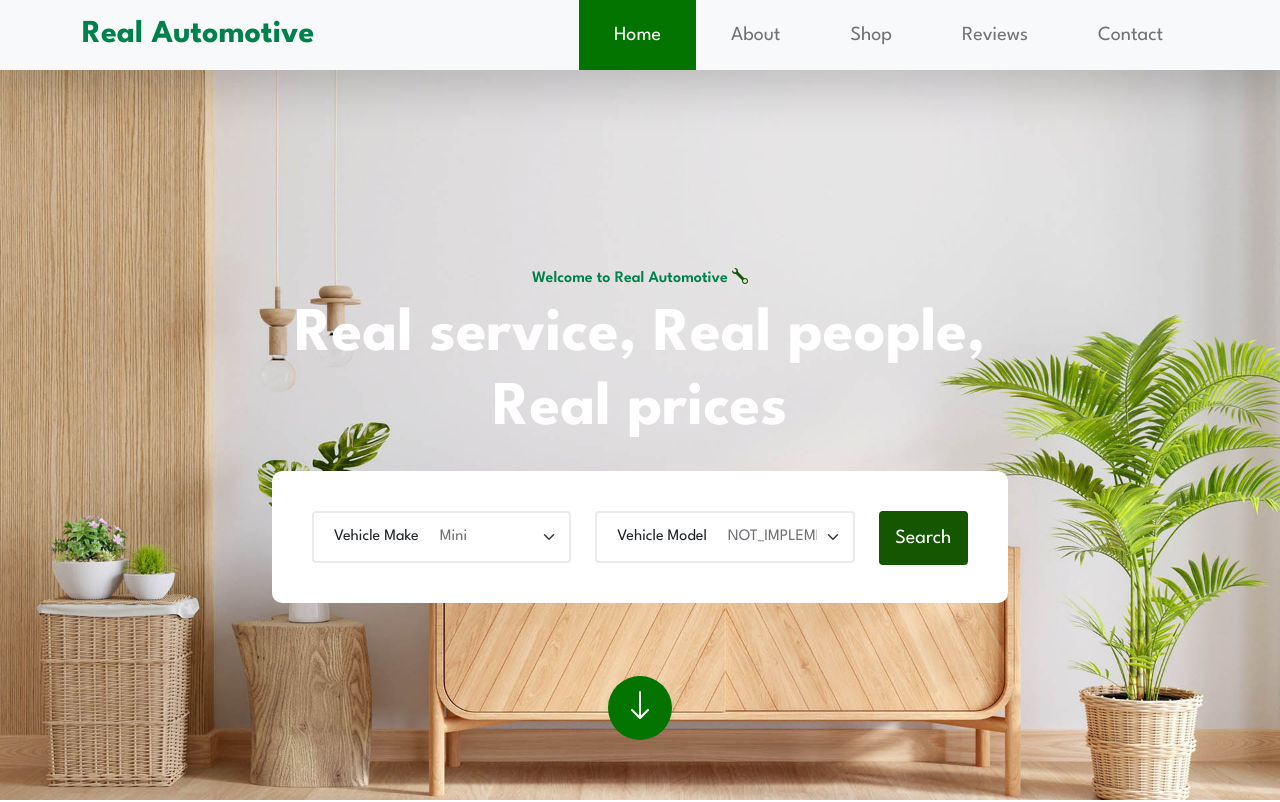
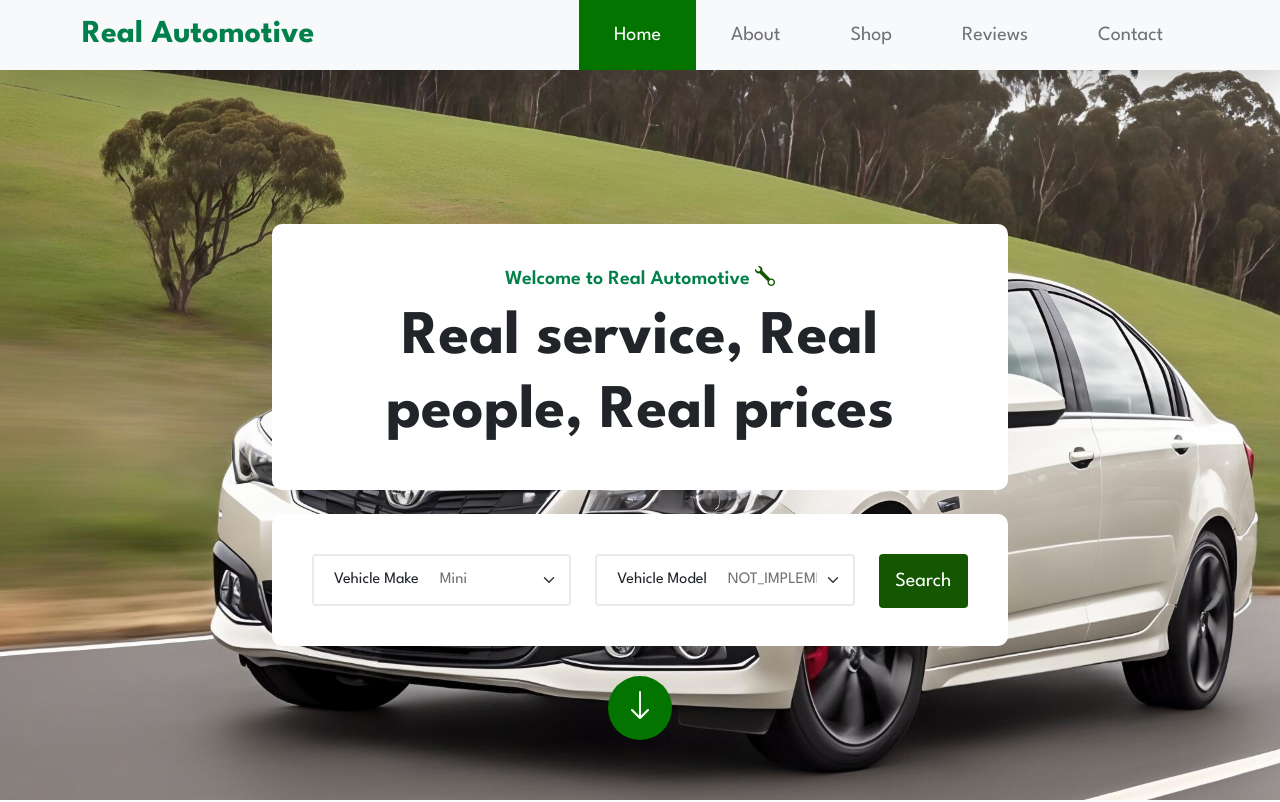
Before and after one commit to ntzi0001/fit1050-a3, a plain HTML site: page index.html in a window 1280 px wide. Shown: the top 802 px of the page. Drawn offline with Linux system fonts and the light colour scheme.

Commit message:
add correctimages to slideshow, fix title read

```diff
--- a/css/tooplate-moso-interior.css
+++ b/css/tooplate-moso-interior.css
@@ -35,7 +35,7 @@ https://www.tooplate.com/view/2133-moso-interior
   --h5-font-size:                 24px;
   --h6-font-size:                 22px;
   --p-font-size:                  20px;
-  --btn-font-size:                16px;
+  --btn-font-size:                20px;
   --copyright-font-size:          14px;
 
   --border-radius-large:          100px;
--- a/index.html
+++ b/index.html
@@ -73,15 +73,19 @@ Bootstrap 5 HTML CSS Template
 
         <main>
 
-            <section class="hero-section hero-slide d-flex justify-content-center align-items-center" id="section_1">
+            <section class="hero-section hero-slide d-flex justify-content-center align-items-center " id="section_1">
                 <div class="container">
                     <div class="row">
 
                         <div class="col-lg-8 col-12 text-center mx-auto">
                             <div class="hero-section-text">
-                                <small class="section-small-title">Welcome to Real Automotive <i class="hero-icon bi-wrench"></i></small>
+                                <div class="hero-form">
+                                    <small class="section-small-title">Welcome to Real Automotive <i class="hero-icon bi-wrench"></i></small>
 
-                                <h1 class="hero-title text-white mt-2 mb-4">Real service, Real people, Real prices</h1>
+                                    <h1 class="hero-title mt-2 mb-4">Real service, Real people, Real prices</h1>
+                                </div>
+
+                                <br>
 
                                 <form class="custom-form hero-form" action="#" method="get">
                                     <div class="row">
--- a/js/custom.js
+++ b/js/custom.js
@@ -5,9 +5,8 @@
 
     // HERO SLIDE
     $('.hero-slide').backstretch([
-      "images/slideshow/white-wall-living-room-have-sofa-decoration-3d-rendering.jpg",
-      "images/slideshow/interior-wall-mockup-with-sofa-cabinet-living-room-with-empty-white-wall-background-3d-rendering.jpg",
-      "images/slideshow/wood-sideboard-living-room-interior-with-copy-space.jpg"
+      "../images/slideshow/commodore.jpg",
+      "../images/slideshow/two_minis.jpg"
     ],  {duration: 2000, fade: 750});
 
     // REVIEWS CAROUSEL
```
Also changed, not shown: images/slideshow/commodore.jpg (added).
